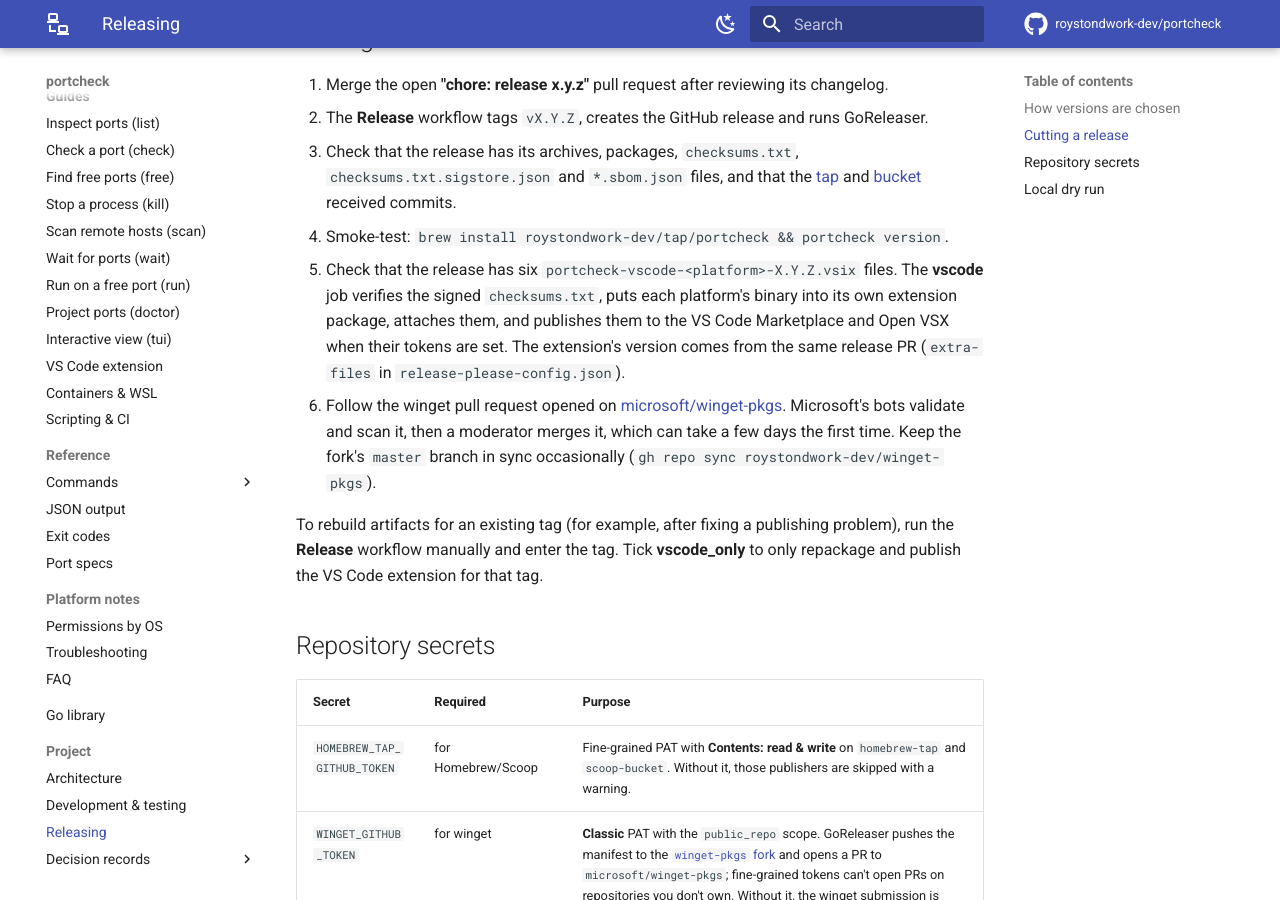
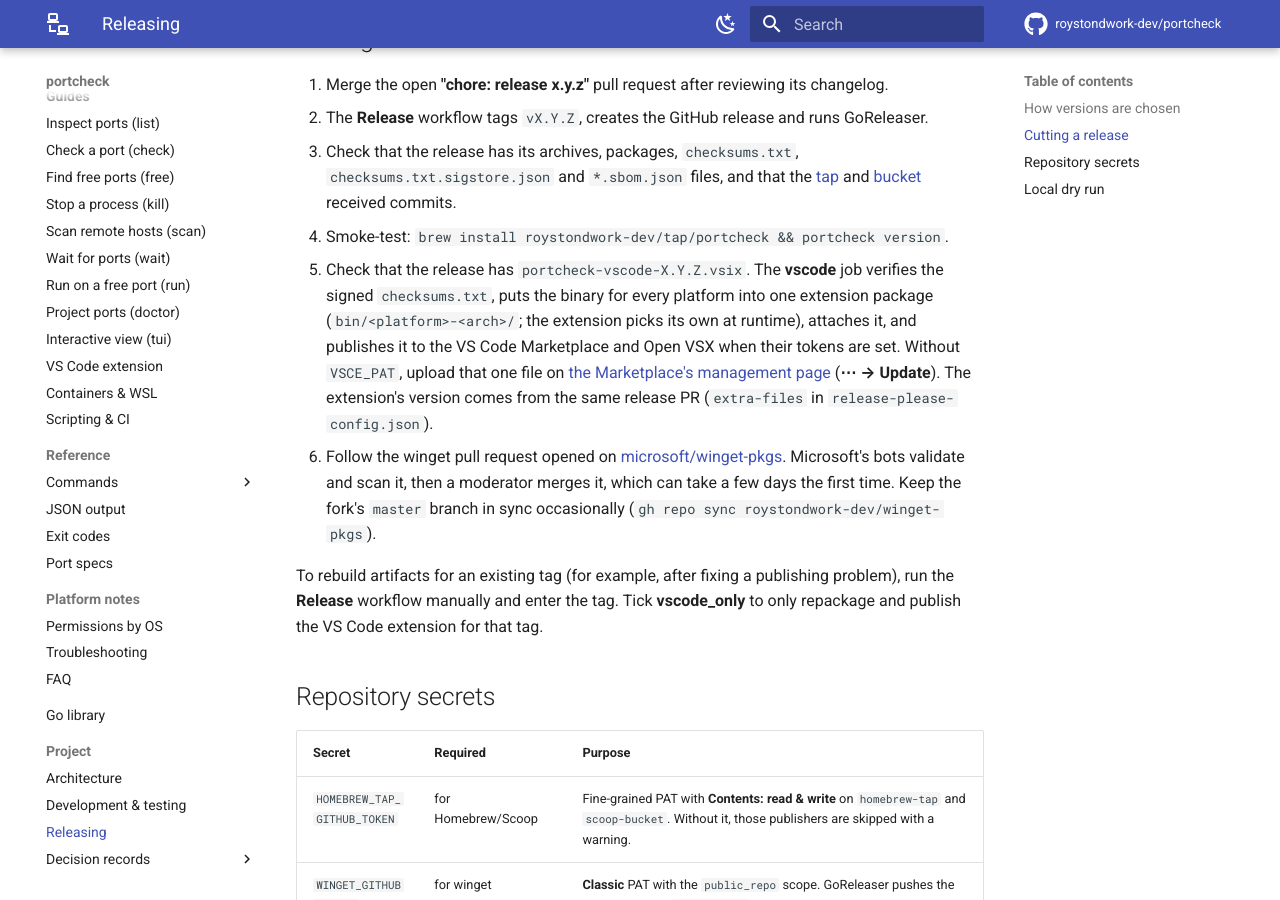
Before and after one commit to roystondwork-dev/portcheck, an MkDocs documentation site: the page built from docs/releasing.md, in a window 1280 px wide and 900 px high, scrolled down 697 px. Built offline with MkDocs 1.6.1 and Material for MkDocs 9.7.7, drawn with Linux system fonts in a browser that asks for light colours; comment, search, counter and statistics services are not loaded.

Commit message:
feat(vscode): ship one VSIX with portcheck for every platform
The Marketplace website takes one file per upload, and publishing six
platform-specific packages needs the CLI token, which isn't available.
The release VSIX now carries the binaries for all six targets in
bin/<platform>-<arch>/ and the extension picks its own at runtime (27 MB).

Co-Authored-By: Claude Opus 5.5 <noreply@anthropic.com>

```diff
--- a/docs/releasing.md
+++ b/docs/releasing.md
@@ -36,10 +36,13 @@ are hidden.
    [tap](https://github.com/roystondwork-dev/homebrew-tap) and
    [bucket](https://github.com/roystondwork-dev/scoop-bucket) received commits.
 4. Smoke-test: `brew install roystondwork-dev/tap/portcheck && portcheck version`.
-5. Check that the release has six `portcheck-vscode-<platform>-X.Y.Z.vsix` files. The
-   **vscode** job verifies the signed `checksums.txt`, puts each platform's binary into
-   its own extension package, attaches them, and publishes them to the VS Code
-   Marketplace and Open VSX when their tokens are set. The extension's version comes
+5. Check that the release has `portcheck-vscode-X.Y.Z.vsix`. The **vscode** job
+   verifies the signed `checksums.txt`, puts the binary for every platform into one
+   extension package (`bin/<platform>-<arch>/`; the extension picks its own at runtime),
+   attaches it, and publishes it to the VS Code Marketplace and Open VSX when their
+   tokens are set. Without `VSCE_PAT`, upload that one file on
+   [the Marketplace's management page](https://marketplace.visualstudio.com/manage)
+   (**⋯ → Update**). The extension's version comes
    from the same release PR (`extra-files` in `release-please-config.json`).
 6. Follow the winget pull request opened on
    [microsoft/winget-pkgs](https://github.com/microsoft/winget-pkgs/pulls?q=is%3Apr+roystondwork-dev.portcheck).
```
Also changed, not shown: TASKS.md (+2 -2 lines), docs/guide/vscode.md (+5 -5 lines), 6 other files.
